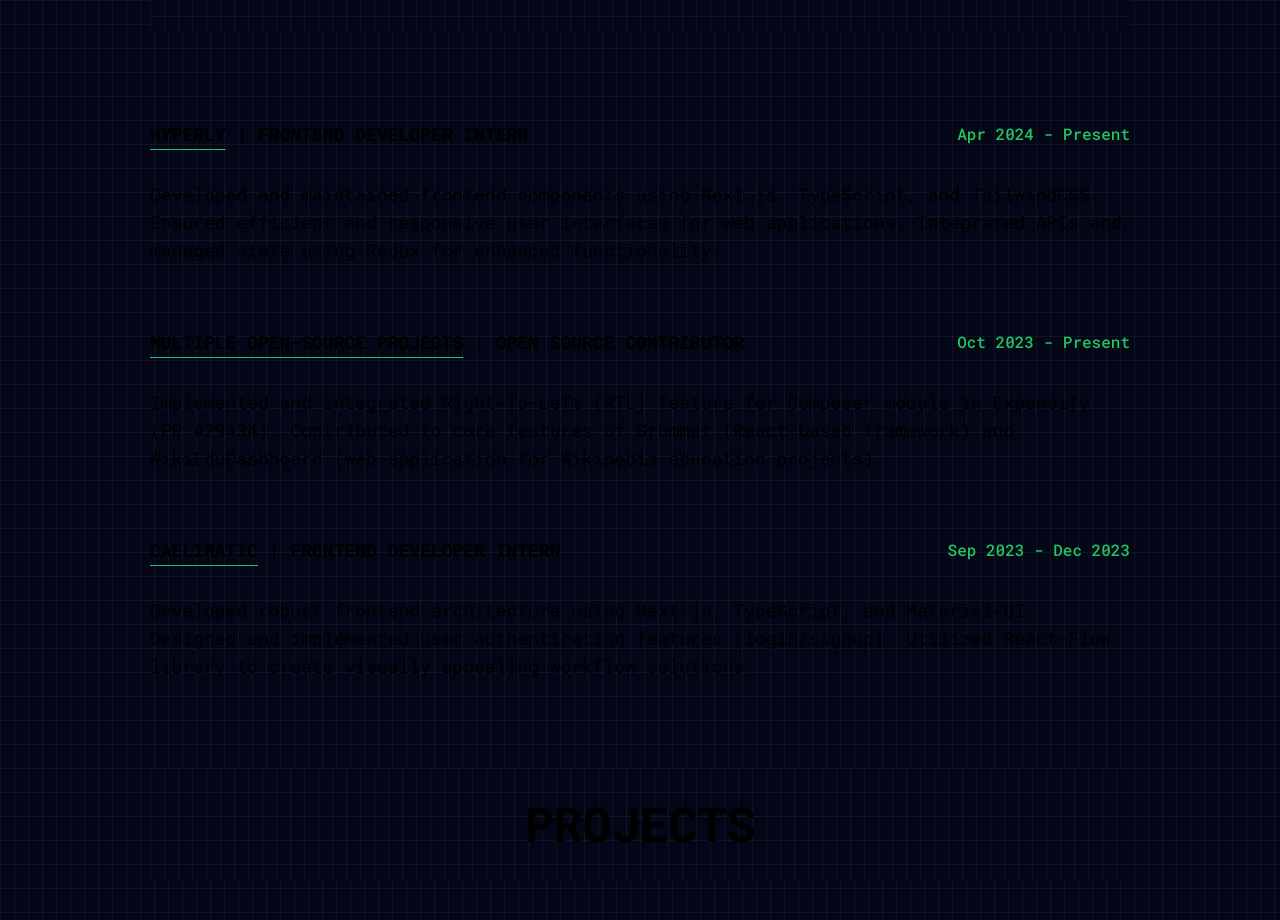
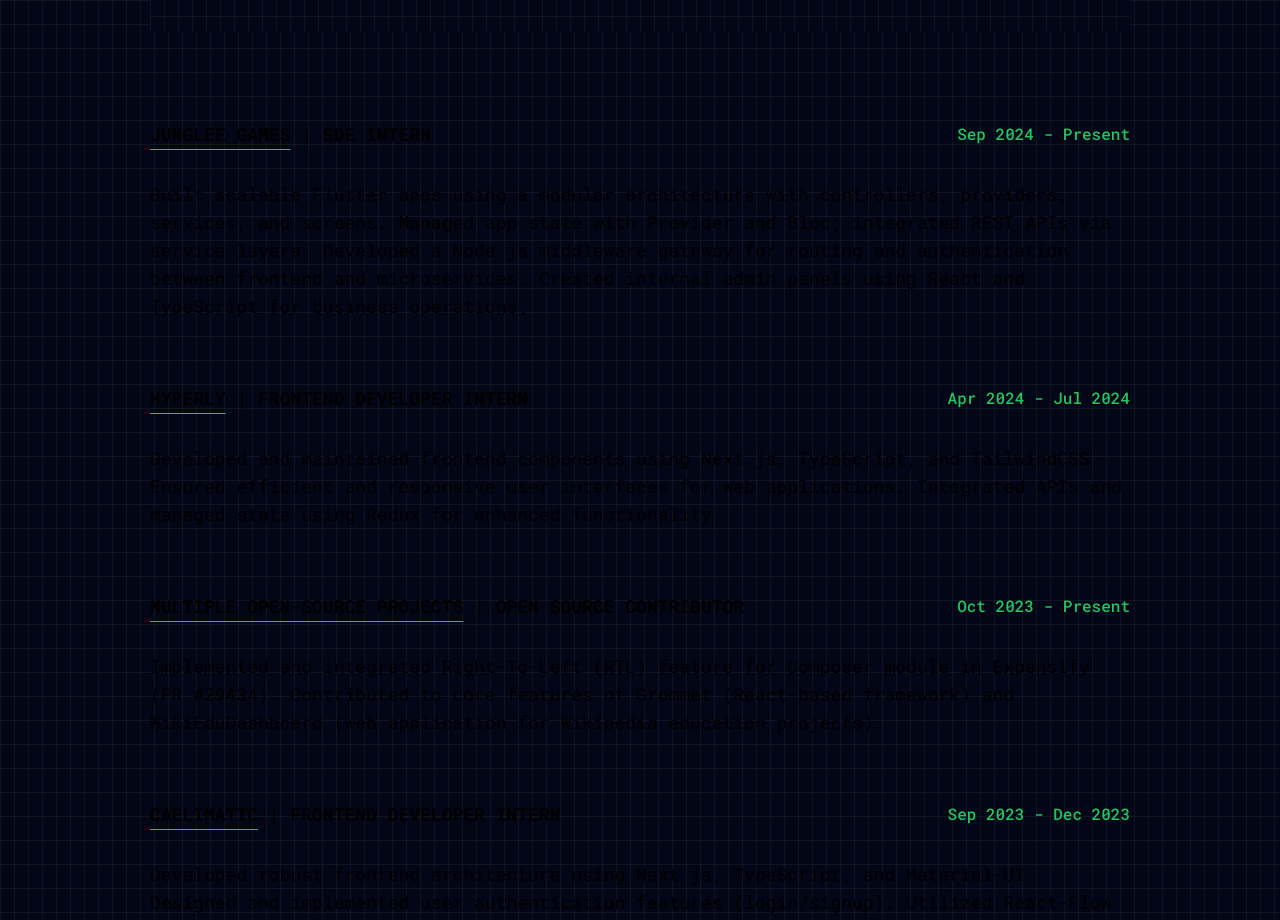
Before and after one commit to HardikChoudhary24/HardikDev, a Next.js app: page / in a window 1280 px wide. Shown: the part 960-1880 px from the top of the page. Built offline with nearby package versions, Linux system fonts and the light colour scheme.

Commit message:
Added new experience

```diff
--- a/helper/data.ts
+++ b/helper/data.ts
@@ -48,7 +48,6 @@
     scrollImage: false,
   },
 ];
-
 
 export const languagesAndTools = [
   {
@@ -106,13 +105,24 @@
   }, // PostgreSQL (widely used relational database)
 ];
 
-
 export const experience = [
+  {
+    company: "Junglee Games",
+    position: "SDE Intern",
+    startDate: "Sep 2024",
+    endDate: "Present",
+    highlights: [
+      "Built scalable Flutter apps using a modular architecture with controllers, providers, services, and screens. ",
+      "Managed app state with Provider and Bloc; integrated REST APIs via service layers. ",
+      "Developed a Node.js middleware gateway for routing and authentication between frontend and microservices. ",
+      "Created internal admin panels using React and TypeScript for business operations. ",
+    ],
+  },
   {
     company: "Hyperly",
     position: "Frontend Developer Intern",
     startDate: "Apr 2024",
-    endDate: "Present",
+    endDate: "Jul 2024",
     highlights: [
       "Developed and maintained frontend components using Next.js, TypeScript, and TailwindCSS. ",
       "Ensured efficient and responsive user interfaces for web applications. ",
```
